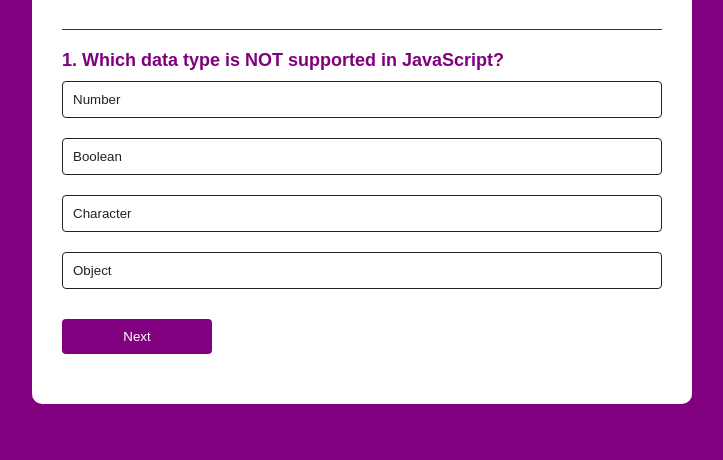
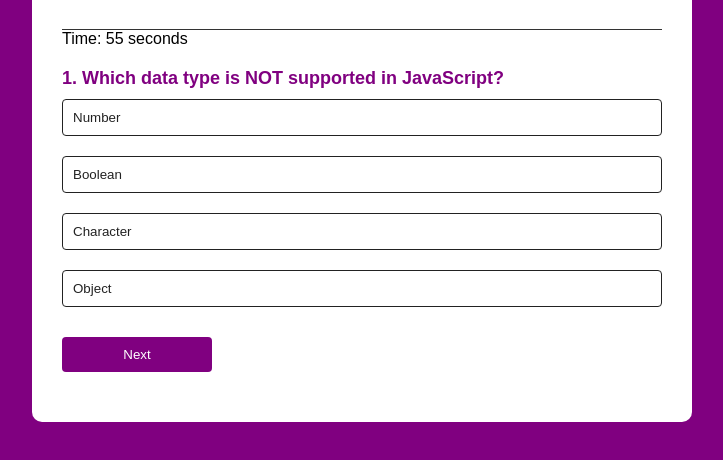
Before and after one commit to vairavan-ven/js-code-quiz, a plain HTML site: page index.html in a window 1280 px wide. Shown: the part 168-628 px from the top of the page, without its empty margins (278-1001 px from the left). Drawn offline with Linux system fonts and the light colour scheme.

Commit message:
added extra questions as well as updated js code to meet acceptance criteria

```diff
--- a/Assets/script.js
+++ b/Assets/script.js
@@ -17,20 +17,59 @@ const questions = [
             { text: "To make conditional decisions", correct: true },
         ],
     },
+    {
+        question: "Which keyword is used to declare a variable in JavaScript?",
+        answers: [
+            { text: "var", correct: true },
+            { text: "int", correct: false },
+            { text: "string", correct: false },
+            { text: "let", correct: false },
+        ],
+    },
+    {
+        question: "What does JavaScript allow you to add to web pages?",
+        answers: [
+            { text: "Images", correct: false },
+            { text: "Interactivity", correct: true },
+            { text: "Audio files", correct: false },
+            { text: "Videos", correct: false },
+        ],
+    },
 ];
 
 const questionElement = document.getElementById("question");
-const answerButton = document.getElementById("answer-buttons");
+const answerButtons = document.getElementById("answer-buttons");
 const nextButton = document.getElementById("next-btn");
+const timerElement = document.getElementById("timer");
 
 let currentQuestionIndex = 0;
 let score = 0;
+let timeRemaining = 60;
+let timerInterval;
 
 function startQuiz() {
     currentQuestionIndex = 0;
     score = 0;
+    timeRemaining = 60;
+    updateTimerDisplay();
     nextButton.innerHTML = "Next";
     showQuestion();
+
+    clearInterval(timerInterval);
+    timerInterval = setInterval(decrementTimer, 1000);
+}
+
+function decrementTimer() {
+    if (timeRemaining > 0) {
+        timeRemaining--;
+        updateTimerDisplay();
+    } else {
+        endQuiz();
+    }
+}
+
+function updateTimerDisplay() {
+    timerElement.textContent = "Time: " + timeRemaining + " seconds";
 }
 
 function showQuestion() {
@@ -38,15 +77,14 @@ function showQuestion() {
     let questionNo = currentQuestionIndex + 1;
     questionElement.innerHTML = questionNo + ". " + currentQuestion.question;
 
-    // Clear previous answer buttons
-    answerButton.innerHTML = "";
+    answerButtons.innerHTML = "";
 
     currentQuestion.answers.forEach((answer, index) => {
         const button = document.createElement("button");
         button.innerHTML = answer.text;
         button.classList.add("btn");
         button.addEventListener("click", () => selectAnswer(index));
-        answerButton.appendChild(button);
+        answerButtons.appendChild(button);
     });
 }
 
@@ -60,17 +98,25 @@ function selectAnswer(selectedIndex) {
         currentQuestionIndex++;
         showQuestion();
     } else {
-        // End of the quiz
         endQuiz();
     }
 }
 
 function endQuiz() {
+    clearInterval(timerInterval);
     questionElement.innerHTML = "Quiz Complete!";
-    answerButton.innerHTML = "Your Score: " + score + " / " + questions.length;
-    nextButton.innerHTML = "Restart";
-    nextButton.addEventListener("click", startQuiz);
+    answerButtons.innerHTML = "Your Score: " + score + " / " + questions.length;
+    nextButton.innerHTML = "Save Score";
+    nextButton.removeEventListener("click", startQuiz);
+    nextButton.addEventListener("click", saveScore);
 }
 
-// Start the quiz
+function saveScore() {
+    const initials = prompt("Enter your initials:");
+    if (initials) {
+        alert("Score saved: " + score + " / " + questions.length + " by " + initials);
+        startQuiz();
+    }
+}
+
 startQuiz();
--- a/index.html
+++ b/index.html
@@ -7,18 +7,19 @@
 <body>
     <div class="app">
         <h1>Coding Quiz Challenge</h1>
-            <div class="quiz" >
-                <h2 id="question" >Question Goes Here</h2>
-                <div id="answer-buttons" >
-                    <button class="btn" >Asnwer 1</button>
-                    <button class="btn" >Asnwer 2</button>
-                    <button class="btn" >Asnwer 3</button>
-                    <button class="btn" >Asnwer 4</button>
+        <!-- Timer Element -->
+        <div id="timer">Time: <span id="time-remaining">60</span> seconds</div>
+        <div class="quiz">
+            <h2 id="question">Question Goes Here</h2>
+            <div id="answer-buttons">
+                <button class="btn">Answer 1</button>
+                <button class="btn">Answer 2</button>
+                <button class="btn">Answer 3</button>
+                <button class="btn">Answer 4</button>
             </div>
             <button id="next-btn">Next</button>
         </div>
     </div>
     <script src="/Assets/script.js"></script>
-
 </body>
 </html>
```
Lines whose indentation alone changed are shown as unchanged.
